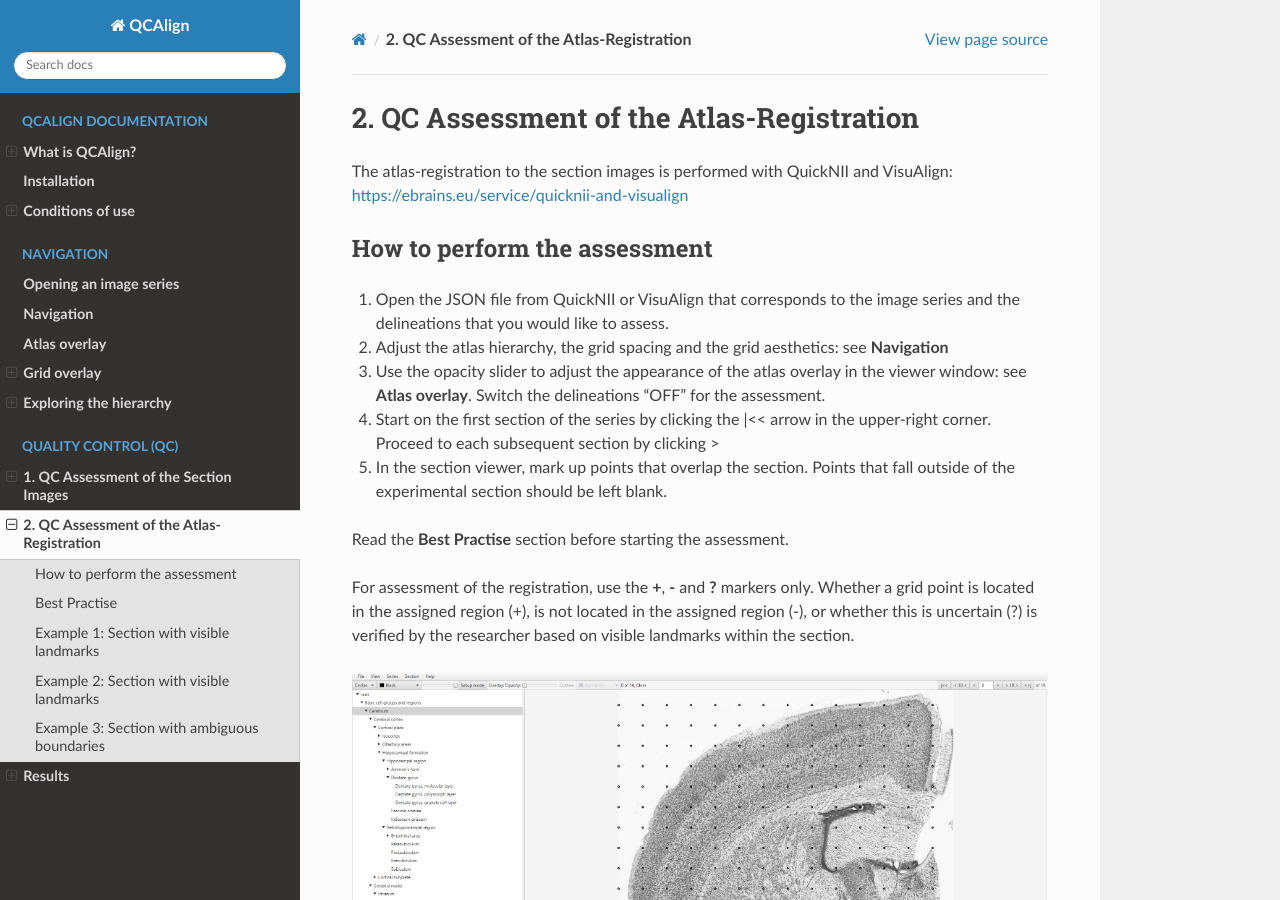
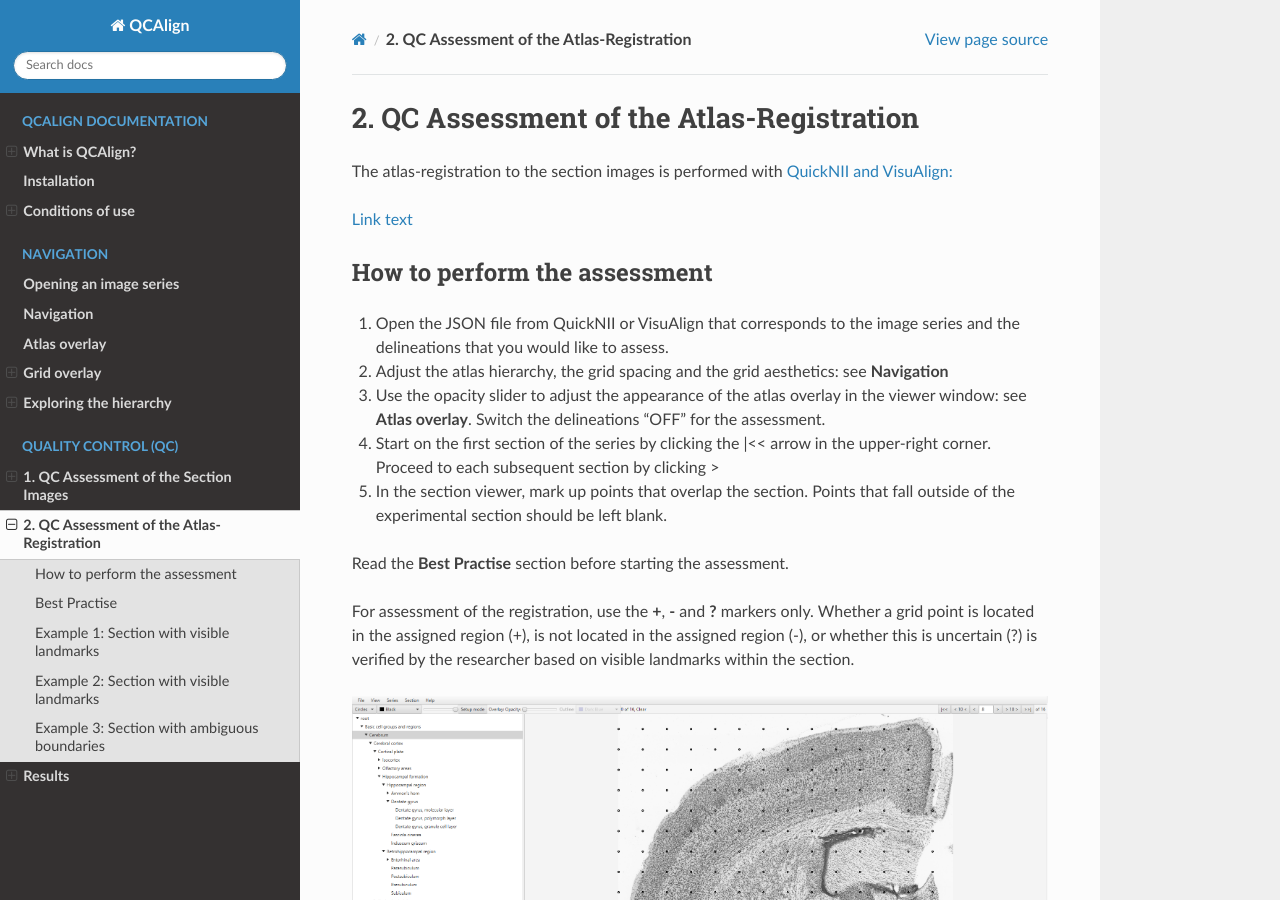
Before and after one commit to Neural-Systems-at-UIO/QCAlign, a Sphinx documentation site: the page built from docs/QCatlasmaps.rst, in a window 1280 px wide and 900 px high. Built offline with Sphinx 7.4.7 and the Read the Docs theme 2.0.0, drawn with Linux system fonts in a browser that asks for light colours.

Commit message:
Update QCatlasmaps.rst

```diff
--- a/docs/QCatlasmaps.rst
+++ b/docs/QCatlasmaps.rst
@@ -1,7 +1,9 @@
 **2. QC Assessment of the Atlas-Registration**
 =========================================================
 
-The atlas-registration to the section images is performed with QuickNII and VisuAlign: https://ebrains.eu/service/quicknii-and-visualign
+The atlas-registration to the section images is performed with `QuickNII and VisuAlign: <https://ebrains.eu/service/quicknii-and-visualign/>`_
+
+`Link text <https://domain.invalid/>`_
 
 How to perform the assessment
 ------------------------------
```
